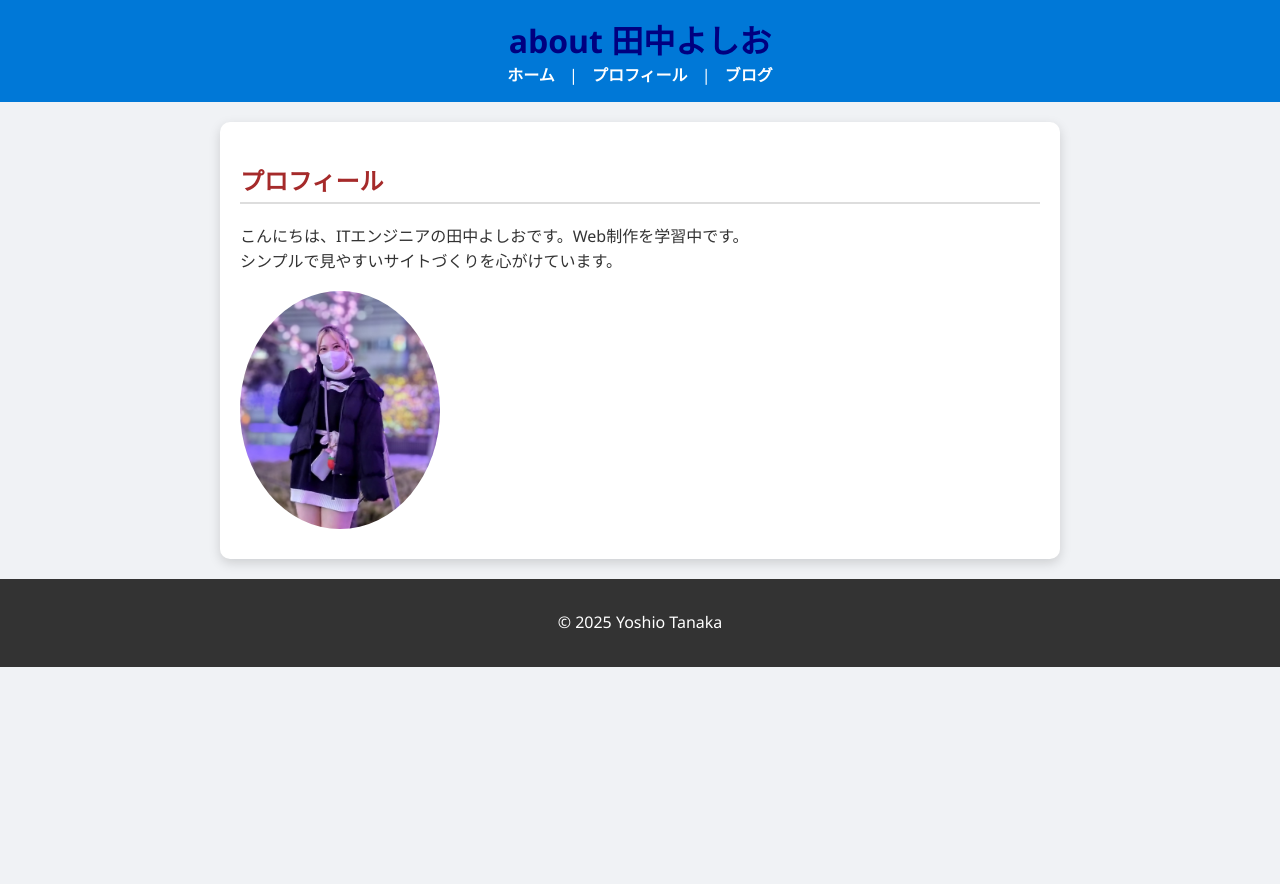
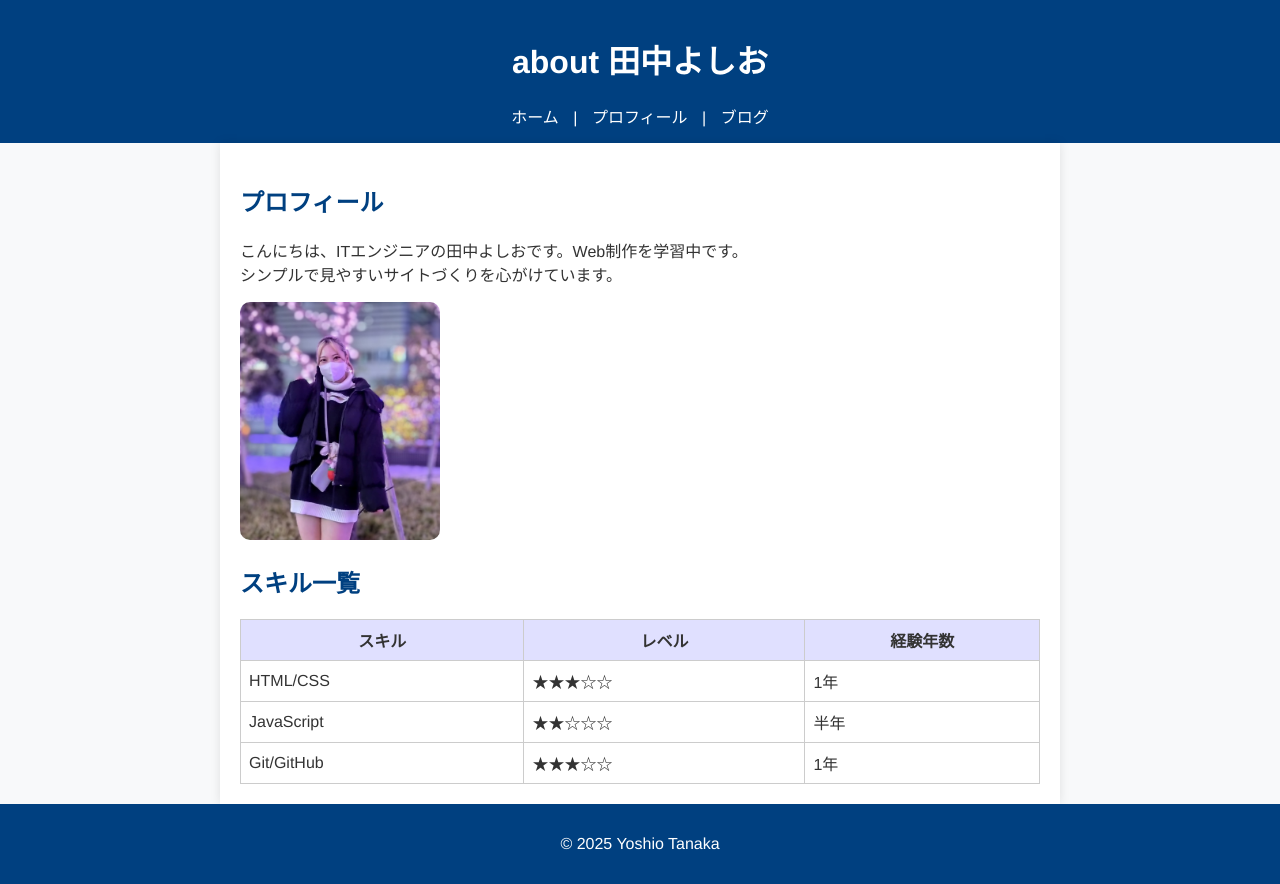
Before and after one commit to yoshi-miya/my_first_page, a plain HTML site: page about.html in a window 1280 px wide. Before the commit the page ends 800 px from the top, so only its background shows below. Drawn offline with Linux system fonts and the light colour scheme.

Commit message:
Day5 index.html、about.html、style.css修正。

```diff
--- a/about.html
+++ b/about.html
@@ -3,7 +3,7 @@
     <head>                                                              <!-- ページの情報（タイトルやCSS、メタ情報など）を入れる場所。 -->
         <meta charset="UTF-8">
         <meta name="viewport" content="width=device-width, initial-scale=1.0">
-        <link rel="stylesheet" href="style.css">
+        <link rel="stylesheet" href="./css/style.css">
         <title>about 田中よしお</title>                                     <!-- ブラウザタブに表示されるページタイトル。 -->
     </head>
     <body>
@@ -24,6 +24,31 @@
                 </p>
                 <img src="images/profile.jpg" alt="プロフィール画像" width="200">
             </section>
+            <section>
+                <h2>スキル一覧</h2>
+                <table>
+                    <tr>
+                        <th>スキル</th>
+                        <th>レベル</th>
+                        <th>経験年数</th>
+                    </tr>
+                    <tr>
+                        <td>HTML/CSS</td>
+                        <td>★★★☆☆</td>
+                        <td>1年</td>
+                    </tr>
+                    <tr>
+                        <td>JavaScript</td>
+                        <td>★★☆☆☆</td>
+                        <td>半年</td>
+                    </tr>
+                    <tr>
+                        <td>Git/GitHub</td>
+                        <td>★★★☆☆</td>
+                        <td>1年</td>
+                    </tr>
+                </table>
+            </section>
         </main>
         <footer>
             <p>© 2025 Yoshio Tanaka</p>
--- /dev/null
+++ b/css/style.css
@@ -0,0 +1,76 @@
+/* 全体の設定 */
+body {
+    font-family: "Helvetica Neue", Arial, sans-serif;
+    background-color: #f8f9fa;
+    color: #333;
+    margin: 0;
+    padding: 0;
+}
+
+/* ページ全体のレイアウト */
+header, footer {
+    background-color: #004080;
+    color: #fff;
+    padding: 15px;
+    text-align: center;
+}
+
+main {
+    padding: 20px;
+    max-width: 800px;
+    margin: 0 auto;
+    background-color: #fff;
+    box-shadow: 0 0 10px rgba(0,0,0,0.1);
+}
+
+/* 見出し */
+h1 {
+    color: #fff;
+}
+ h2 {
+    color: #004080;
+}
+
+/* ナビゲーション */
+nav a {
+    color: #fff;
+    margin: 0 10px;
+    text-decoration: none;
+}
+nav a:hover {
+    text-decoration: underline;
+}
+
+/* テーブル */
+table {
+    width: 100%;
+    border-collapse: collapse;
+    margin-top: 10px;
+}
+th, td {
+    border: 1px solid #ccc;
+    padding: 8px;
+}
+th {
+    background-color: #e0e0ff;
+}
+
+/* SNSリンクリスト */
+ul {
+    list-style: none;
+    padding: 0;
+}
+ul li {
+    margin: 5px 0;
+}
+a {
+    color: #007acc;
+}
+a:hover {
+    color: #005fa3;
+}
+
+/* 画像 */
+img {
+    border-radius: 10px;
+}
--- a/style.css
+++ /dev/null
@@ -1,71 +0,0 @@
-/* 全体 */
-body {
-    font-family: "Segoe UI", sans-serif;
-    margin: 0;
-    background-color: #f0f2f5;
-    color: #333;
-}
-
-/* ヘッダー */
-header {
-    background-color: #0078d7;
-    color: white;
-    padding: 1rem 0;
-    text-align: center;
-}
-header h1 {
-    margin: 0;
-    font-size: 2rem;
-}
-nav a {
-    color: white;
-    margin: 0 10px;
-    text-decoration: none;
-    font-weight: bold;
-}
-nav a:hover {
-    color: #ffdd57; /* ホバー時に黄色 */
-}
-
-/* メイン */
-main {
-    padding: 20px;
-    background-color: white;
-    max-width: 800px;
-    margin: 20px auto;
-    border-radius: 10px;
-    box-shadow: 0 4px 12px rgba(0,0,0,0.15);
-}
-
-/* 見出し */
-h1 {
-    color: navy;
-    text-align: center;
-}
-h2 {
-    color: brown;
-    border-bottom: 2px solid #ddd;
-    padding-bottom: 5px;
-}
-
-/* 段落 */
-p {
-    font-size: 16px;
-    line-height: 1.6;
-}
-
-/* 画像 */
-img {
-    display: block;
-    border-radius: 50%; /* 丸くする */
-    margin: 10px 0;
-}
-
-/* フッター */
-footer {
-    background-color: #333;
-    color: white;
-    text-align: center;
-    padding: 15px;
-    font-size: 0.9em;
-}
```
Also changed, not shown: index.html (+7 -3 lines).
